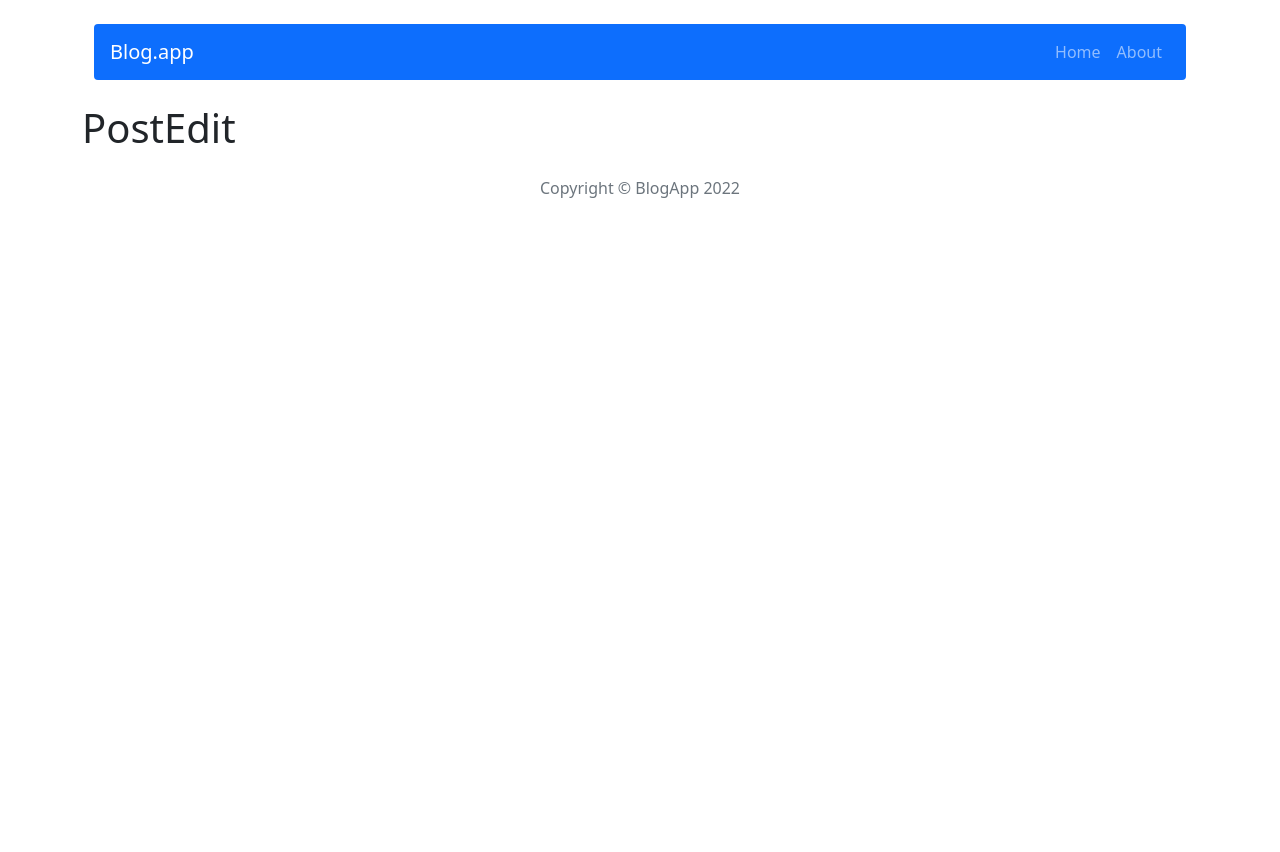
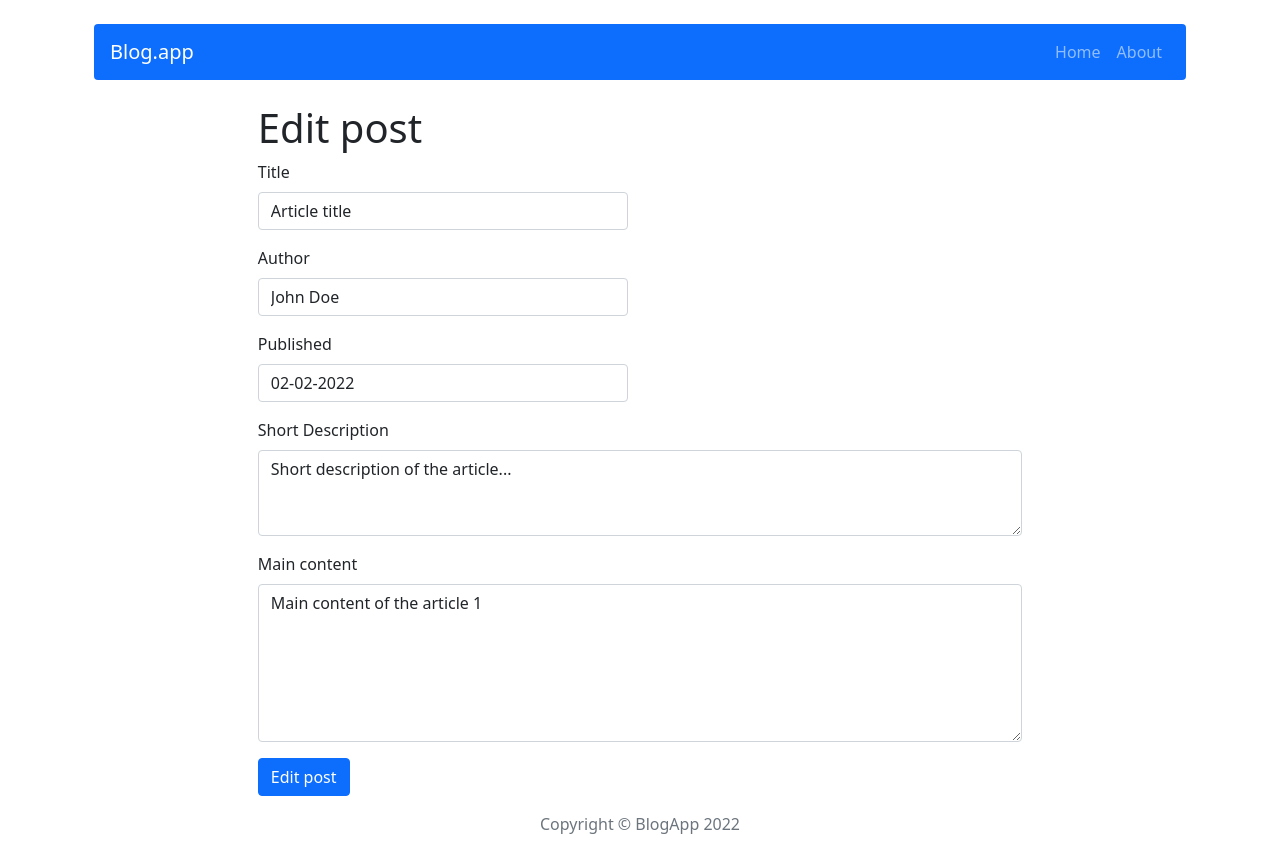
Before and after one commit to Cypeace84/react-crud, a React (Create React App) app: page /post/edit/1 in a window 1280 px wide. Before the commit the page ends 800 px from the top, so only its background shows below. Built offline with nearby package versions, Linux system fonts and the light colour scheme.

Commit message:
add EditPostForm

```diff
--- a/src/components/features/AddPostForm.js
+++ b/src/components/features/AddPostForm.js
@@ -1,27 +1,21 @@
-import Form from 'react-bootstrap/Form';
-import Col from 'react-bootstrap/Col';
-import Button from 'react-bootstrap/Button';
-import { useEffect, useState } from 'react';
-import { Container, Row } from 'react-bootstrap';
+import { Container } from 'react-bootstrap';
 import { useDispatch } from 'react-redux';
 import { addPost } from '../../redux/postRedux';
 import { useNavigate } from 'react-router-dom';
+import PostForm from './PostForm';
 
 const AddPostForm = () => {
-  const [title, setTitle] = useState('');
-  const [author, setAuthor] = useState('');
-  const [publishedDate, setPublishedDate] = useState('');
-  const [shortDescription, setShortDescription] = useState('');
-  const [content, setContent] = useState('');
+  // const [title, setTitle] = useState('');
+  // const [author, setAuthor] = useState('');
+  // const [publishedDate, setPublishedDate] = useState('');
+  // const [shortDescription, setShortDescription] = useState('');
+  // const [content, setContent] = useState('');
 
   const dispatch = useDispatch();
   const navigate = useNavigate();
 
-  const handleSubmit = (e) => {
-    e.preventDefault();
-    dispatch(
-      addPost({ title, author, publishedDate, shortDescription, content })
-    );
+  const handleSubmit = (post) => {
+    dispatch(addPost(post));
     navigate('/');
   };
 
@@ -29,86 +23,7 @@ const AddPostForm = () => {
     <Container>
       <div style={{ width: '70%', margin: '0 auto' }}>
         <h1> Add post</h1>
-        <Form onSubmit={handleSubmit}>
-          <Row>
-            <Form.Group
-              as={Col}
-              controlId='formTitle'
-              className='col-sm-6 mb-3'
-            >
-              <Form.Label>Title</Form.Label>
-              <Form.Control
-                type='text'
-                placeholder='Enter title'
-                value={title}
-                onChange={(e) => setTitle(e.target.value)}
-              />
-            </Form.Group>
-          </Row>
-
-          <Row>
-            <Form.Group
-              className='mb-3 col-sm-6'
-              as={Col}
-              controlId='formAuthor'
-            >
-              <Form.Label>Author</Form.Label>
-              <Form.Control
-                type='text'
-                placeholder='Enter author'
-                value={author}
-                onChange={(e) => setAuthor(e.target.value)}
-              />
-            </Form.Group>
-          </Row>
-
-          <Row>
-            <Form.Group
-              as={Col}
-              controlId='formPublished'
-              className='col-sm-6 mb-3'
-            >
-              <Form.Label>Published</Form.Label>
-              <Form.Control
-                type='text'
-                placeholder='mm-dd-rr'
-                value={publishedDate}
-                onChange={(e) => setPublishedDate(e.target.value)}
-              />
-            </Form.Group>
-          </Row>
-
-          <Row>
-            <Form.Group as={Col} controlId='formDescription' className='mb-3'>
-              <Form.Label>Short Description</Form.Label>
-              <Form.Control
-                type='text'
-                as='textarea'
-                rows='3'
-                placeholder='Leave a comment here'
-                value={shortDescription}
-                onChange={(e) => setShortDescription(e.target.value)}
-              />
-            </Form.Group>
-          </Row>
-          <Row>
-            <Form.Group as={Col} controlId='formContent' className='mb-3'>
-              <Form.Label>Main content</Form.Label>
-              <Form.Control
-                type='text'
-                as='textarea'
-                rows='6'
-                placeholder='Leave a comment here'
-                value={content}
-                onChange={(e) => setContent(e.target.value)}
-              />
-            </Form.Group>
-          </Row>
-
-          <Button variant='primary' type='submit'>
-            Add post
-          </Button>
-        </Form>
+        <PostForm action={handleSubmit} actionText='Add post' />
       </div>
     </Container>
   );
--- /dev/null
+++ b/src/components/features/EditPostForm.js
@@ -0,0 +1,48 @@
+import { Container } from 'react-bootstrap';
+import { useDispatch, useSelector } from 'react-redux';
+import { editPost, getPostById } from '../../redux/postRedux';
+import { Navigate, useNavigate, useParams } from 'react-router-dom';
+import PostForm from './PostForm';
+
+const EditPostForm = () => {
+  // const [title, setTitle] = useState('');
+  // const [author, setAuthor] = useState('');
+  // const [publishedDate, setPublishedDate] = useState('');
+  // const [shortDescription, setShortDescription] = useState('');
+  // const [content, setContent] = useState('');
+
+  const { id } = useParams();
+  const post = useSelector((state) => getPostById(state, id));
+  console.log('editPost:', post);
+
+  const dispatch = useDispatch();
+  const navigate = useNavigate();
+
+  console.log('id', id);
+
+  const handleSubmit = (post) => {
+    dispatch(editPost({ ...post, id }));
+    navigate('/');
+  };
+
+  if (!post) return <Navigate to='/' />;
+  return (
+    <Container>
+      <div style={{ width: '70%', margin: '0 auto' }}>
+        <h1> Edit post</h1>
+        <PostForm
+          action={handleSubmit}
+          actionText='Edit post'
+          title={post.title}
+          author={post.author}
+          publishedDate={post.publishedDate}
+          shortDescription={post.shortDescription}
+          content={post.content}
+          id={id}
+        />
+      </div>
+    </Container>
+  );
+};
+
+export default EditPostForm;
--- /dev/null
+++ b/src/components/features/PostForm.js
@@ -0,0 +1,99 @@
+import { useState } from 'react';
+import { Button, Form, Row } from 'react-bootstrap';
+import Col from 'react-bootstrap/Col';
+
+const PostForm = ({ action, actionText, ...props }) => {
+  const [title, setTitle] = useState(props.title || '');
+  const [author, setAuthor] = useState(props.author || '');
+  const [publishedDate, setPublishedDate] = useState(props.publishedDate || '');
+  const [shortDescription, setShortDescription] = useState(
+    props.shortDescription || ''
+  );
+  const [content, setContent] = useState(props.content || '');
+
+  console.log('props.title:', props.title);
+  console.log('props:', props);
+
+  const handleSubmit = (e) => {
+    e.preventDefault();
+    action({ title, author, publishedDate, shortDescription, content });
+  };
+
+  return (
+    <Form onSubmit={handleSubmit}>
+      <Row>
+        <Form.Group as={Col} controlId='formTitle' className='col-sm-6 mb-3'>
+          <Form.Label>Title</Form.Label>
+          <Form.Control
+            type='text'
+            placeholder='Enter title'
+            value={title}
+            onChange={(e) => setTitle(e.target.value)}
+          />
+        </Form.Group>
+      </Row>
+
+      <Row>
+        <Form.Group className='mb-3 col-sm-6' as={Col} controlId='formAuthor'>
+          <Form.Label>Author</Form.Label>
+          <Form.Control
+            type='text'
+            placeholder='Enter author'
+            value={author}
+            onChange={(e) => setAuthor(e.target.value)}
+          />
+        </Form.Group>
+      </Row>
+
+      <Row>
+        <Form.Group
+          as={Col}
+          controlId='formPublished'
+          className='col-sm-6 mb-3'
+        >
+          <Form.Label>Published</Form.Label>
+          <Form.Control
+            type='text'
+            placeholder='mm-dd-rr'
+            value={publishedDate}
+            onChange={(e) => setPublishedDate(e.target.value)}
+          />
+        </Form.Group>
+      </Row>
+
+      <Row>
+        <Form.Group as={Col} controlId='formDescription' className='mb-3'>
+          <Form.Label>Short Description</Form.Label>
+          <Form.Control
+            type='text'
+            as='textarea'
+            rows='3'
+            placeholder='Leave a comment here'
+            value={shortDescription}
+            onChange={(e) => setShortDescription(e.target.value)}
+          />
+        </Form.Group>
+      </Row>
+      <Row>
+        <Form.Group as={Col} controlId='formContent' className='mb-3'>
+          <Form.Label>Main content</Form.Label>
+          <Form.Control
+            type='text'
+            as='textarea'
+            rows='6'
+            placeholder='Leave a comment here'
+            value={content}
+            onChange={(e) => setContent(e.target.value)}
+          />
+        </Form.Group>
+      </Row>
+
+      <Button variant='primary' type='submit'>
+        {/* Add post */}
+        {actionText}
+      </Button>
+    </Form>
+  );
+};
+
+export default PostForm;
--- a/src/components/pages/Post.js
+++ b/src/components/pages/Post.js
@@ -17,7 +17,12 @@ const Post = () => {
     dispatch(removePost(id));
     handleClose();
   };
-  console.log(id);
+  // useEffect(() => {
+  //   if (!postData) {
+  //     <Navigate to='/' />;
+  //   }
+  // }, [postData]);
+
   if (!postData) return <Navigate to='/' />;
   return (
     <>
@@ -27,7 +32,7 @@ const Post = () => {
             <Col xs={12} md={8}>
               <Card.Title className='m-0'>{postData.title}</Card.Title>
             </Col>
-            <Col xs={6} md={4} className='d-flex '>
+            <Col xs={6} md={4} className='d-flex my-3'>
               <Link to={'/post/edit/' + id}>
                 <Button variant='outline-info'>Edit</Button>
               </Link>
--- a/src/components/pages/PostEdit.js
+++ b/src/components/pages/PostEdit.js
@@ -1,9 +1,7 @@
+import EditPostForm from '../features/EditPostForm';
+
 const PostEdit = () => {
-  return (
-    <div>
-      <h1>PostEdit </h1>
-    </div>
-  );
+  return <EditPostForm />;
 };
 
 export default PostEdit;
--- a/src/redux/postRedux.js
+++ b/src/redux/postRedux.js
@@ -10,9 +10,11 @@ export const getAllPosts = (state) => state.posts;
 const createActionName = (actionName) => `app/posts/${actionName}`;
 const REMOVE_POST = createActionName('REMOVE_POST');
 const ADD_POST = createActionName('ADD_POST');
+const EDIT_POST = createActionName('EDIT_POST');
 // action creators
 export const removePost = (payload) => ({ type: REMOVE_POST, payload });
 export const addPost = (payload) => ({ type: ADD_POST, payload });
+export const editPost = (payload) => ({ type: EDIT_POST, payload });
 
 const postsReducer = (statePart = [], action) => {
   switch (action.type) {
@@ -22,6 +24,11 @@ const postsReducer = (statePart = [], action) => {
     case ADD_POST:
       return [...statePart, { ...action.payload, id: shortid() }];
 
+    case EDIT_POST:
+      return statePart.map((post) =>
+        post.id === action.payload.id ? { ...post, ...action.payload } : post
+      );
+
     default:
       return statePart;
   }
```
